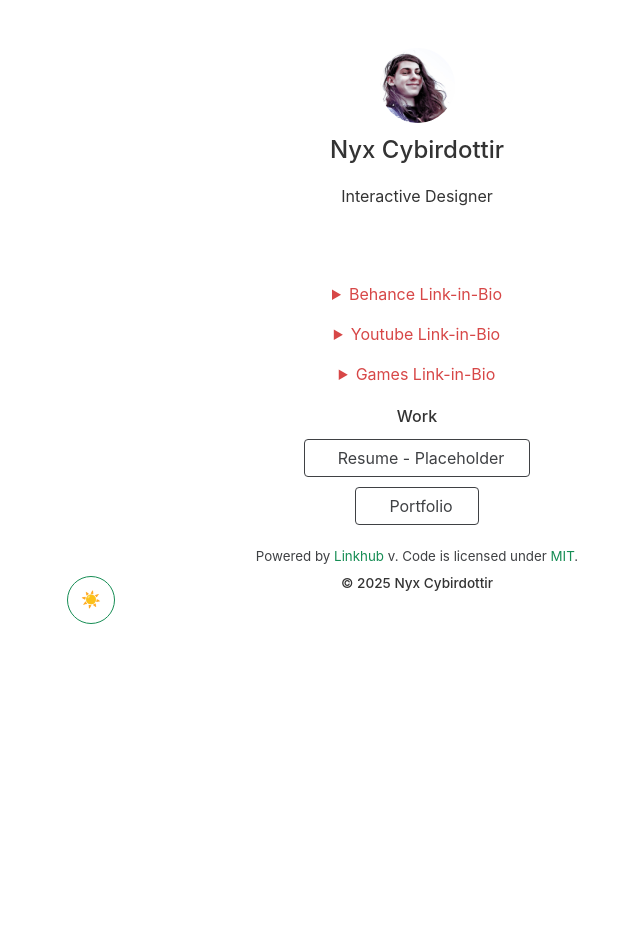
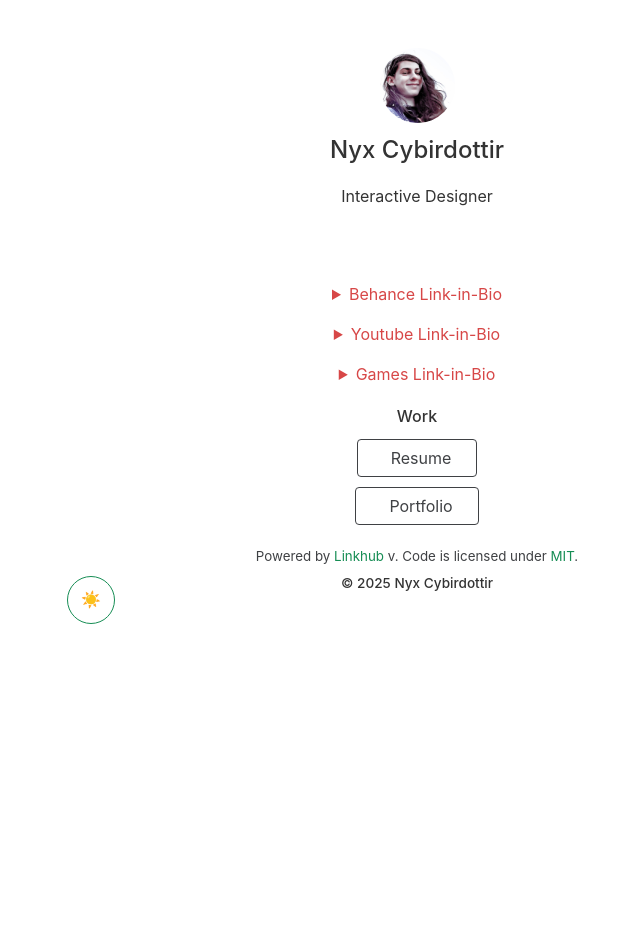
Before and after one commit to NYXcd/links, a Jekyll site: the page built from index.html, in a window 1280 px wide. Shown: the whole page, without its empty margins (223-863 px from the left). Built offline with Jekyll 4.4.1, drawn with Linux system fonts in a browser that asks for light colours; nearby versions of some CDN libraries; comment, search, counter and statistics services are not loaded.

Commit message:
Updated resume link.

```diff
--- a/_data/links.yml
+++ b/_data/links.yml
@@ -4,8 +4,8 @@
 
   - category: Work
     items:
-    - title: Resume - Placeholder
-      url: https://www.example.com
+    - title: Resume
+      url: https://drive.google.com/file/d/1l1LrMSHx_z629DHdM1qB-1lgi_48GgBC/view
       icon: material-symbols:file-open
 
     - title: Portfolio
```
